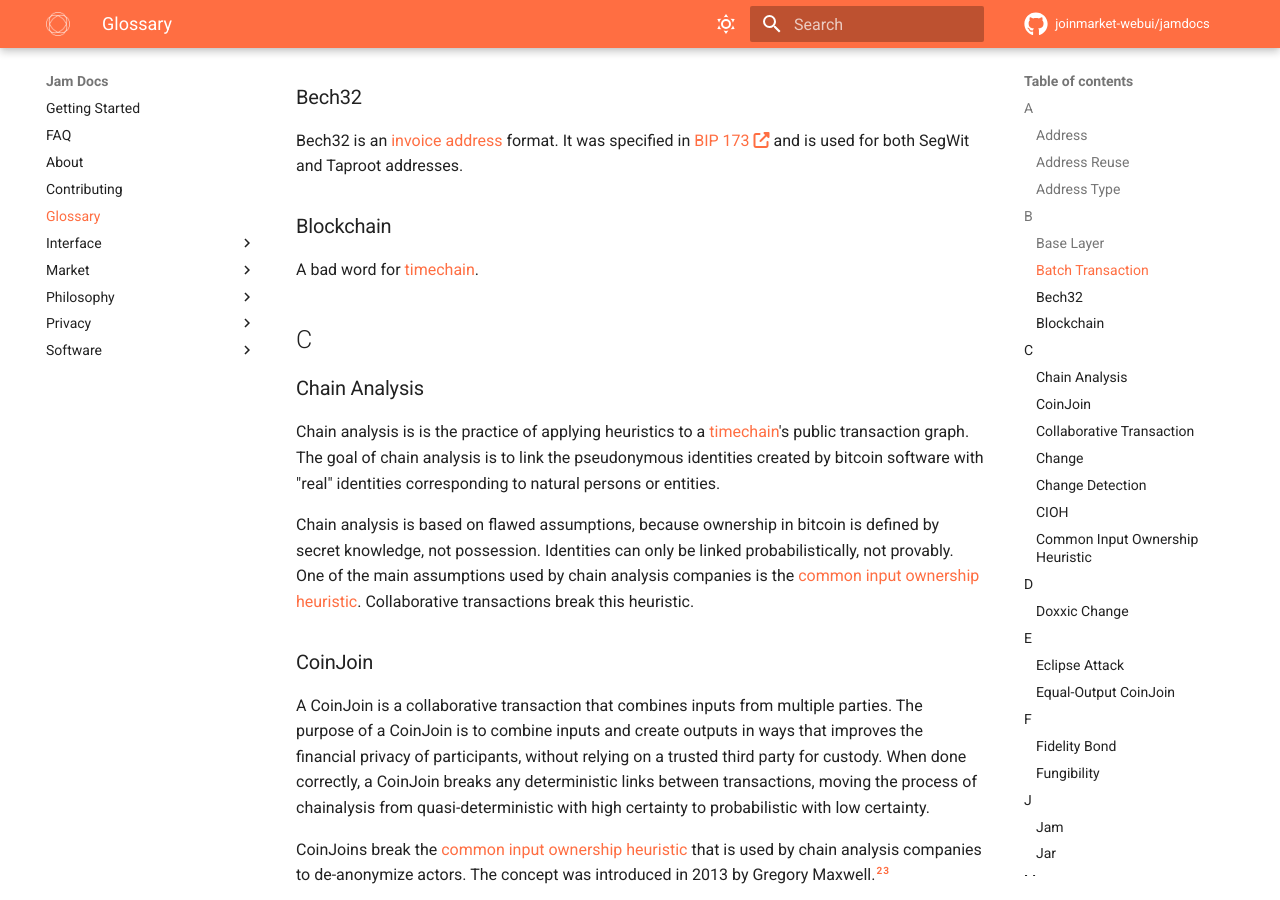
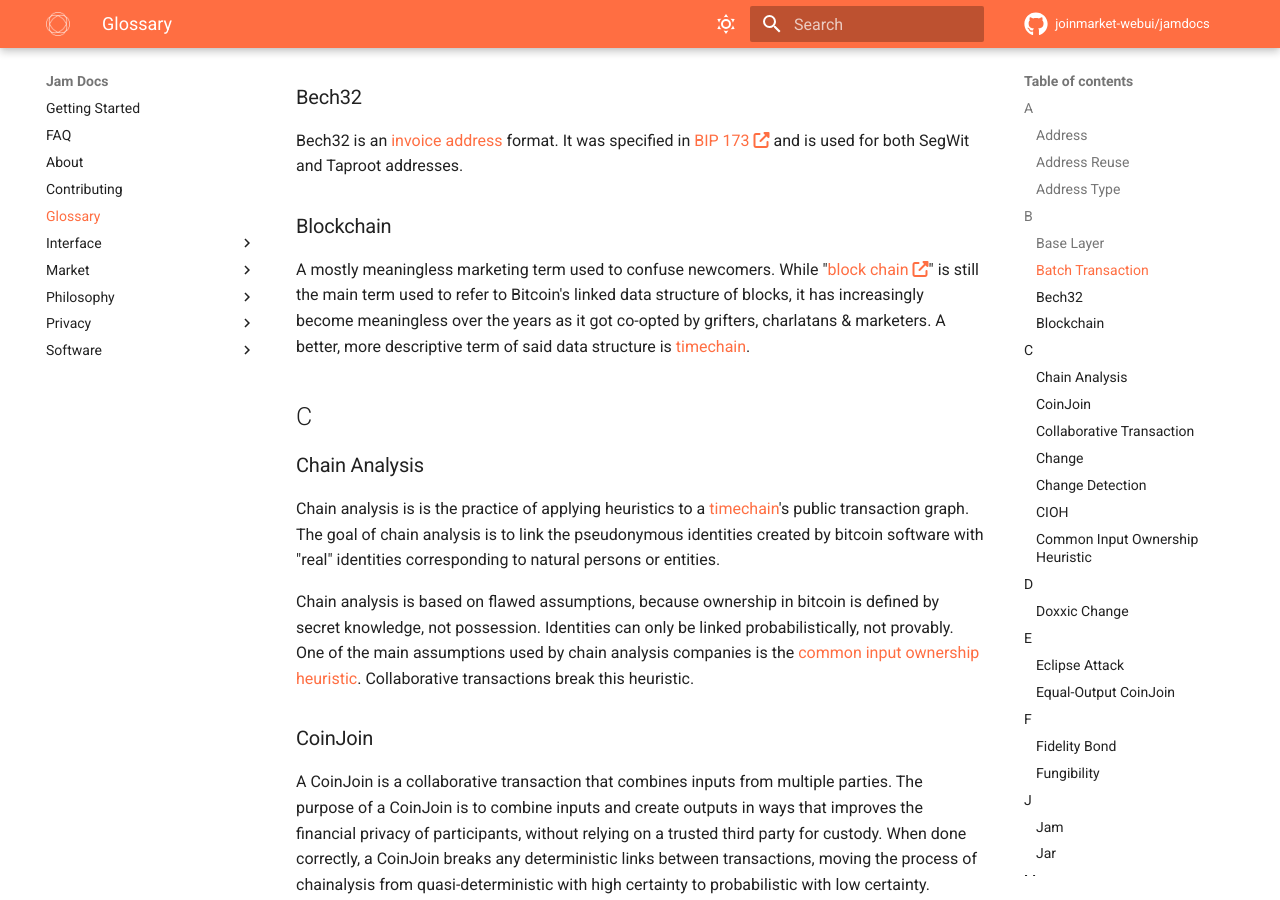
Before and after one commit to joinmarket-webui/jamdocs, an MkDocs documentation site: the page built from docs/glossary.md, in a window 1280 px wide and 900 px high, scrolled down 1213 px. Built offline with MkDocs 1.6.1 and Material for MkDocs 9.7.7, drawn with Linux system fonts in a browser that asks for light colours; nearby versions of some CDN libraries; comment, search, counter and statistics services are not loaded.

Commit message:
docs(glossary): blockchain vs 'block chain'

```diff
--- a/docs/glossary.md
+++ b/docs/glossary.md
@@ -91,7 +91,13 @@ Bech32 is an [invoice address](#address) format. It was specified in [BIP
 
 ### Blockchain
 
-A bad word for [timechain](#timechain).
+A mostly meaningless marketing term used to confuse newcomers. While "[block
+chain][block-chain]" is still the main term used to refer to Bitcoin's linked
+data structure of blocks, it has increasingly become meaningless over the years
+as it got co-opted by grifters, charlatans & marketers. A better, more
+descriptive term of said data structure is [timechain](#timechain).
+
+[block-chain]: https://developer.bitcoin.org/devguide/block_chain.html
 
 ## C
 ### Chain Analysis
```
